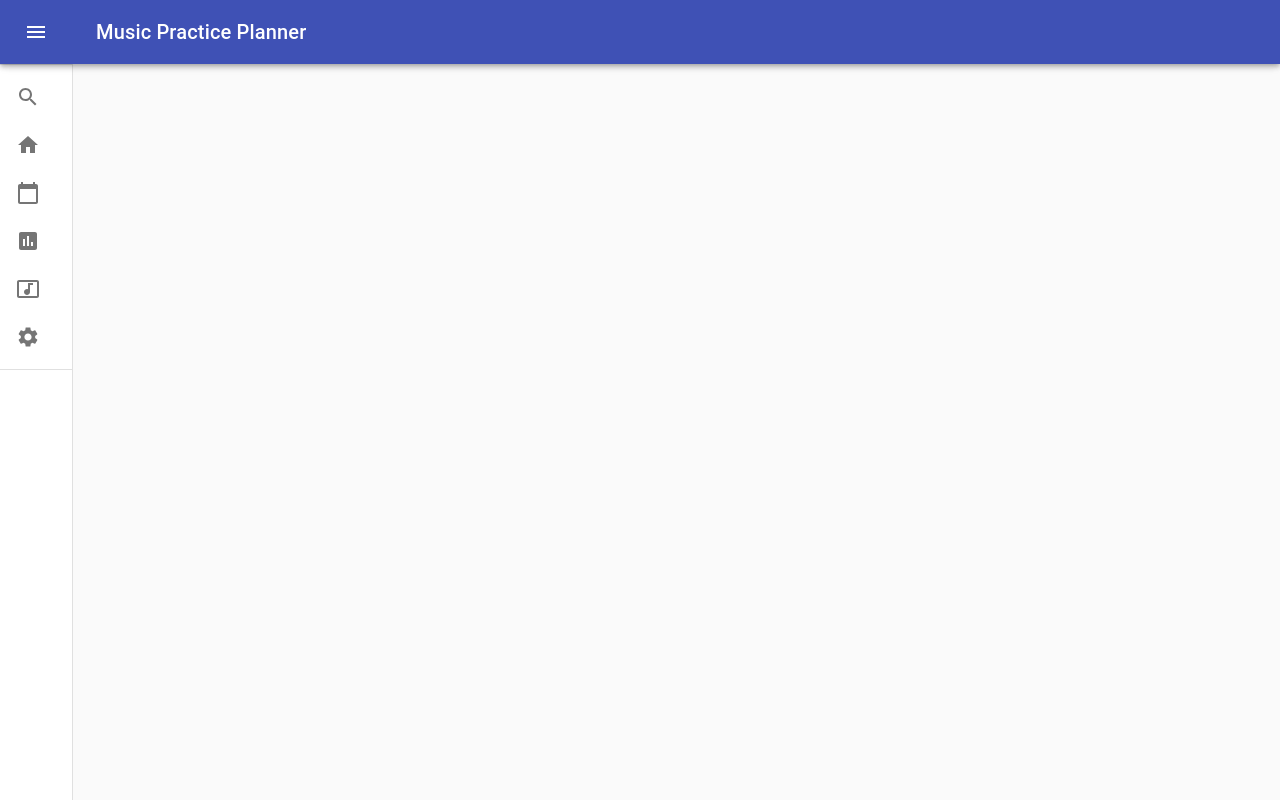
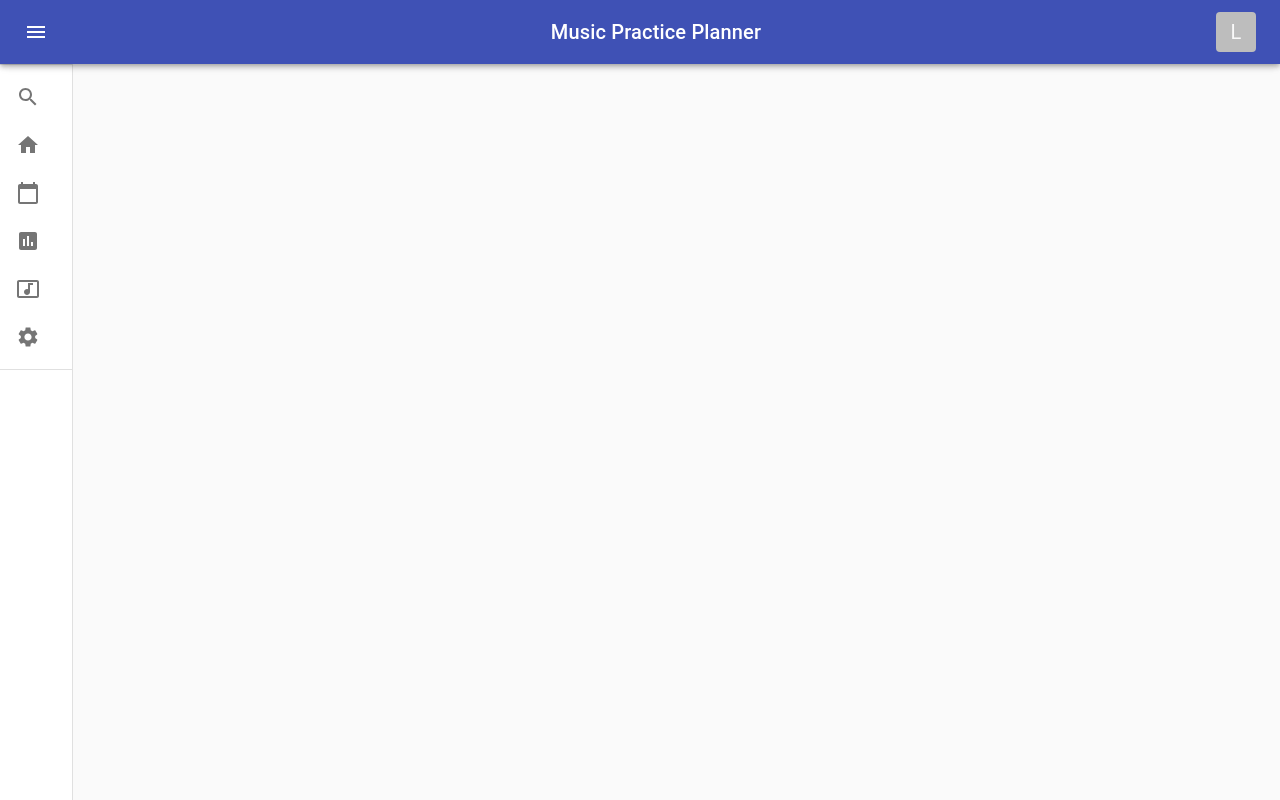
Before and after one commit to le-santos/music-practice-react, a React (Create React App) app: page / in a window 1280 px wide. Built offline with nearby package versions, Linux system fonts and the light colour scheme.

Commit message:
adds avatar icon

```diff
--- a/src/Components/Header/Header.js
+++ b/src/Components/Header/Header.js
@@ -2,17 +2,14 @@ import clsx from "clsx";
 import { makeStyles } from "@material-ui/core/styles";
 import AppBar from "@material-ui/core/AppBar";
 import Toolbar from "@material-ui/core/Toolbar";
-import CssBaseline from "@material-ui/core/CssBaseline";
 import Typography from "@material-ui/core/Typography";
 import IconButton from "@material-ui/core/IconButton";
 import MenuIcon from "@material-ui/icons/Menu";
+import { Avatar } from "@material-ui/core";
 
 const drawerWidth = 240;
 
 const useStyles = makeStyles((theme) => ({
-  root: {
-    display: "flex",
-  },
   appBar: {
     zIndex: theme.zIndex.drawer + 1,
     transition: theme.transitions.create(["width", "margin"], {
@@ -28,15 +25,14 @@ const useStyles = makeStyles((theme) => ({
       duration: theme.transitions.duration.enteringScreen,
     }),
   },
+  toolbar: {
+    justifyContent: "space-between",
+  },
   menuButton: {
     marginRight: 36,
   },
   hide: {
     display: "none",
-  },
-  content: {
-    flexGrow: 1,
-    padding: theme.spacing(3),
   },
 }));
 
@@ -50,7 +46,7 @@ export default function Header({ open, handleDrawerOpen }) {
         [classes.appBarShift]: open,
       })}
     >
-      <Toolbar>
+      <Toolbar className={classes.toolbar}>
         <IconButton
           color="inherit"
           aria-label="open drawer"
@@ -65,6 +61,7 @@ export default function Header({ open, handleDrawerOpen }) {
         <Typography variant="h6" noWrap>
           Music Practice Planner
         </Typography>
+        <Avatar variant="rounded">L</Avatar>
       </Toolbar>
     </AppBar>
   );
--- a/src/Components/Layout/Layout.js
+++ b/src/Components/Layout/Layout.js
@@ -3,12 +3,6 @@ import { makeStyles } from "@material-ui/core/styles";
 import CssBaseline from "@material-ui/core/CssBaseline";
 import MenuList from "../MenuList/MenuList";
 import Header from "../Header/Header";
-
-import MusicNoteIcon from "@material-ui/icons/MusicNote";
-import AccountCircleIcon from "@material-ui/icons/AccountCircle";
-import MusicVideoIcon from "@material-ui/icons/MusicVideo";
-import NoteAddIcon from "@material-ui/icons/NoteAdd";
-import MiniDrawer from "../SideDrawer/SideDrawer";
 import SideDrawer from "../SideDrawer/SideDrawer";
 
 const drawerWidth = 240;
```
